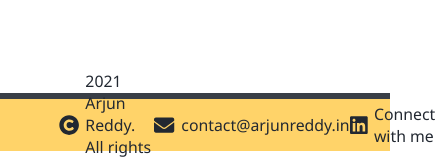
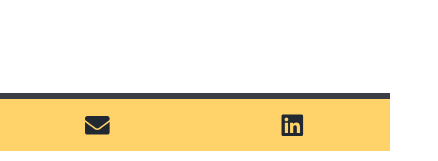
Before and after one commit to arjunreddy-001/personal-portfolio-arjunreddy, a React (Create React App) app: page / in a window 390 px wide. Shown: the part 752-913 px from the top of the page, 438 px wide, since content can reach past the window. Built offline with nearby package versions, Linux system fonts and the light colour scheme.

Commit message:
feat: responsive footer

```diff
--- a/src/components/footer/Footer.module.scss
+++ b/src/components/footer/Footer.module.scss
@@ -16,6 +16,51 @@
   align-items: center;
   justify-content: space-between;
 
+  @media screen and (max-width: 1215px) {
+    justify-content: space-around;
+  }
+
+  @media screen and (max-width: 768px) {
+    justify-content: space-between;
+  }
+
+  @media screen and (max-width: 562px) {
+    justify-content: space-around;
+    width: 100%;
+  }
+
+  @media screen and (max-width: 450px) {
+    justify-content: space-between;
+    width: 100%;
+  }
+
+  @media screen and (max-width: 392px) {
+    justify-content: space-around;
+  }
+
+  .footer-copyright {
+    @media screen and (max-width: 1215px) {
+      display: none;
+    }
+  }
+
+  .footer-link {
+    a {
+      display: flex;
+      align-items: center;
+    }
+
+    .text {
+      @media screen and (max-width: 392px) {
+        display: none;
+      }
+    }
+
+    @media screen and (max-width: 450px) {
+      padding: 0 1rem;
+    }
+  }
+
   .footer-link:hover {
     text-shadow: 0px 0px 1px var(--font-color);
   }
@@ -29,5 +74,11 @@
     margin-right: 0.75rem;
     height: 2.3rem !important;
     width: 2.3rem !important;
+
+    @media screen and (max-width: 392px) {
+      margin-right: 0;
+      height: 2.8rem !important;
+      width: 2.8rem !important;
+    }
   }
 }
--- a/src/components/footer/Footer.tsx
+++ b/src/components/footer/Footer.tsx
@@ -11,22 +11,27 @@ const Footer: React.FC = () => {
   return (
     <footer className={styles["footer"]}>
       <div className={styles["footer-content-wrapper"]}>
-        <div>
-          {copyrightIcon}
-          2021 Arjun Reddy. All rights reserved.
+        <div className={styles["footer-copyright"]}>
+          {copyrightIcon} 2021 Arjun Reddy. All rights reserved.
         </div>
         <div className={styles["footer-link"]}>
-          {emailIcon}
-          <a href="mailto: contact@arjunreddy.in">contact@arjunreddy.in</a>
+          <a href="mailto: contact@arjunreddy.in">
+            {emailIcon}
+            <span className={`${styles["text"]} ${styles["email"]}`}>
+              contact@arjunreddy.in
+            </span>
+          </a>
         </div>
         <div className={styles["footer-link"]}>
-          {linkedInIcon}
           <a
             href="https://linkedin.com/in/arjun-reddy"
             target="_blank"
             rel="noreferrer"
           >
-            Connect with me
+            {linkedInIcon}
+            <span className={`${styles["text"]} ${styles["linkedin"]}`}>
+              Connect with me
+            </span>
           </a>
         </div>
       </div>
```
